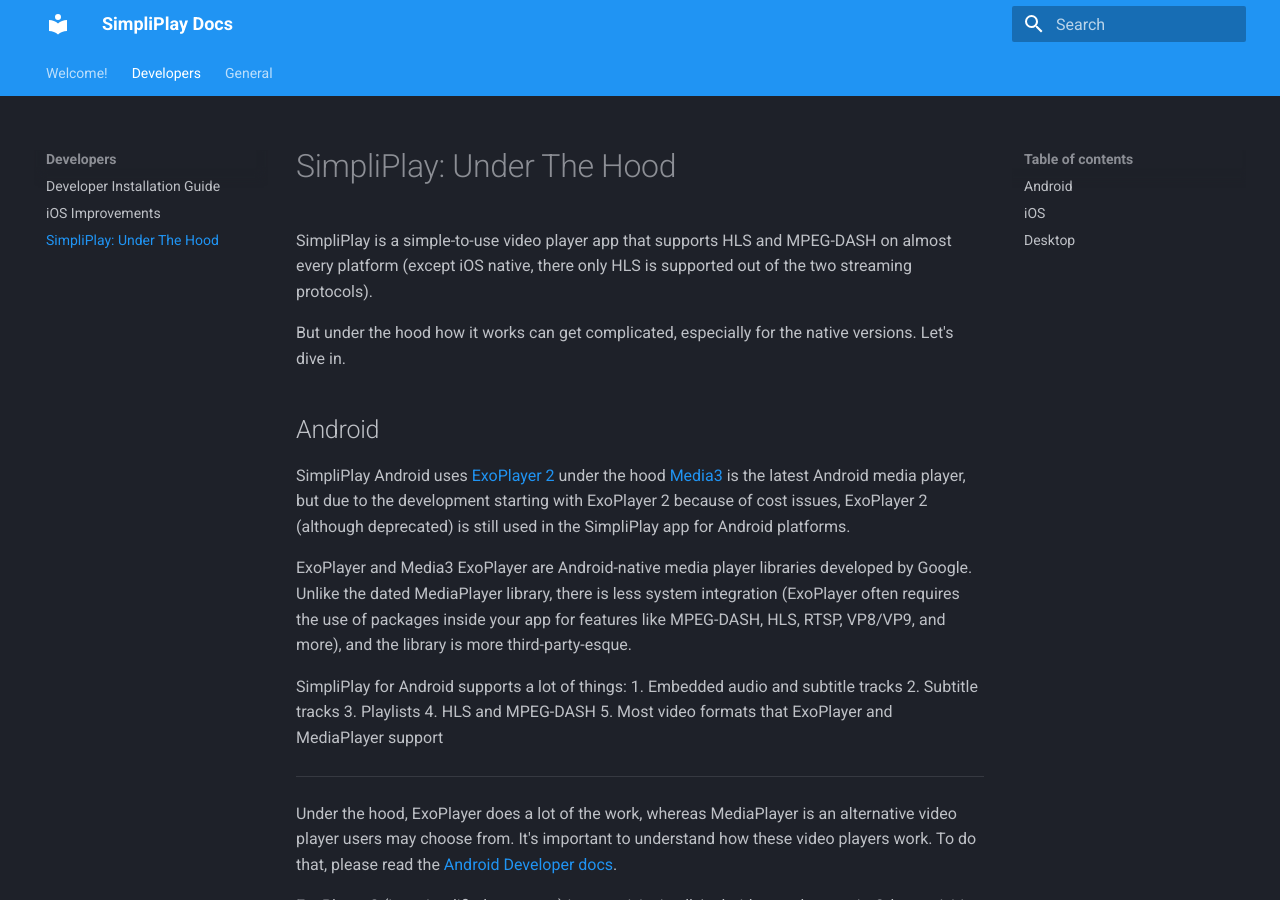
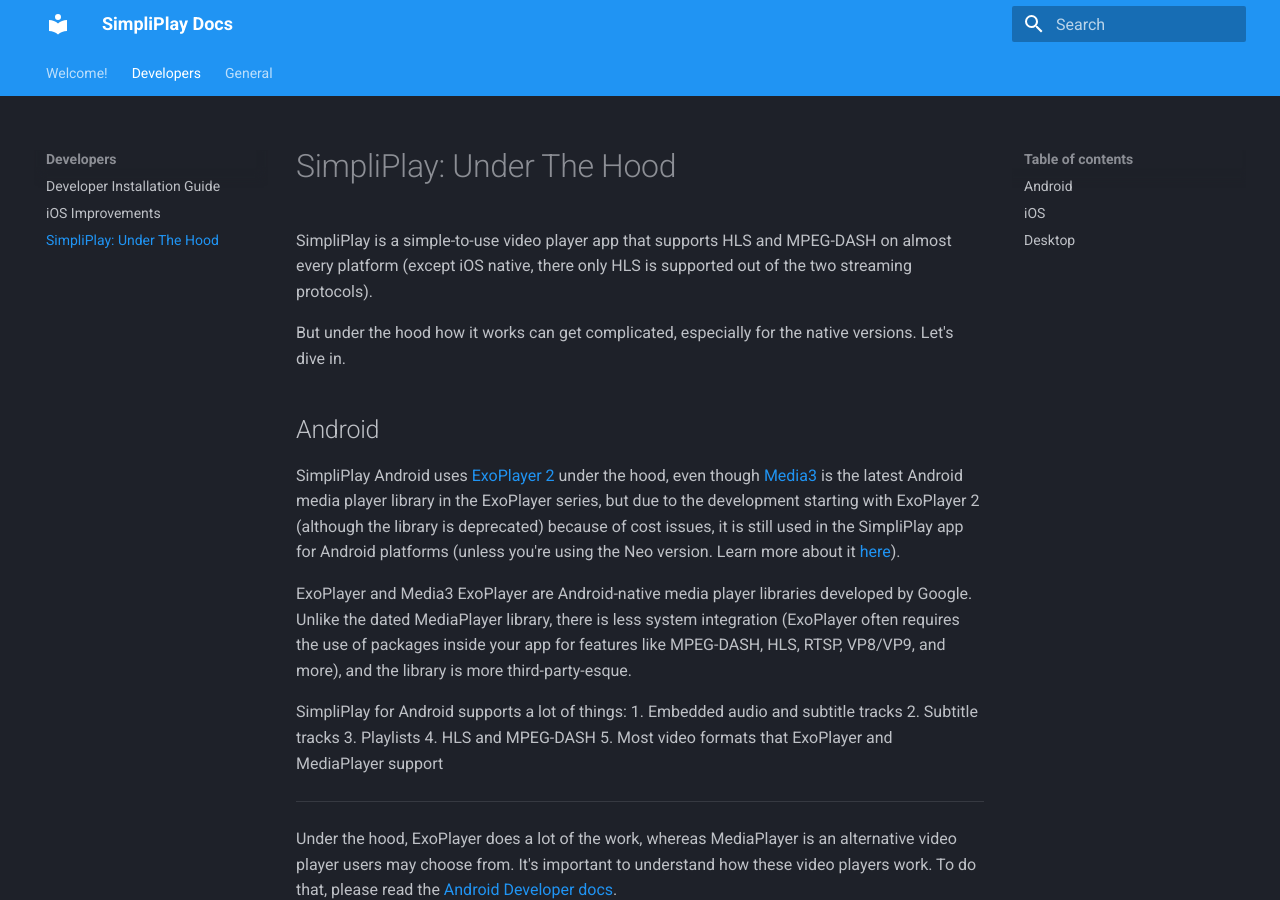
Before and after one commit to A-Star100/simpliplay-docs, an MkDocs documentation site: the page built from docs/Developers/under-the-hood.md, in a window 1280 px wide and 900 px high. Built offline with MkDocs 1.6.1 and Material for MkDocs 9.7.7, drawn with Linux system fonts in a browser that asks for light colours.

Commit message:
Update under-the-hood.md

```diff
--- a/docs/Developers/under-the-hood.md
+++ b/docs/Developers/under-the-hood.md
@@ -4,9 +4,7 @@
 But under the hood how it works can get complicated, especially for the native versions. Let's dive in.
 
 ## Android
-SimpliPlay Android uses [ExoPlayer 2](https://www.google.com/search?q=exoplayer+2&rlz=1C5CHFA_enUS919US919&oq=exoplayer+2&gs_lcrp=EgZjaHJvbWUyBggAEEUYOTIGCAEQRRg7MgYIAhBFGDsyBggDEEUYOzIGCAQQRRg8MgYIBRBFGDwyBggGEEUYPDIGCAcQRRg80gEIMTQyMWowajmoAgCwAgE&sourceid=chrome&ie=UTF-8)
-under the hood [Media3](https://developer.android.com/media/media3) is the latest Android media player, but due to the development starting with ExoPlayer 2 because of cost issues,
-ExoPlayer 2 (although deprecated) is still used in the SimpliPlay app for Android platforms.
+SimpliPlay Android uses [ExoPlayer 2](https://www.google.com/search?q=exoplayer+2&rlz=1C5CHFA_enUS919US919&oq=exoplayer+2&gs_lcrp=EgZjaHJvbWUyBggAEEUYOTIGCAEQRRg7MgYIAhBFGDsyBggDEEUYOzIGCAQQRRg8MgYIBRBFGDwyBggGEEUYPDIGCAcQRRg80gEIMTQyMWowajmoAgCwAgE&sourceid=chrome&ie=UTF-8) under the hood, even though [Media3](https://developer.android.com/media/media3) is the latest Android media player library in the ExoPlayer series, but due to the development starting with ExoPlayer 2 (although the library is deprecated) because of cost issues, it is still used in the SimpliPlay app for Android platforms (unless you're using the Neo version. Learn more about it [here](https://simpliplay-docs.readthedocs.io/en/latest/General/two-versions/)).
 
 ExoPlayer and Media3 ExoPlayer are Android-native media player libraries developed by Google. Unlike the dated MediaPlayer library, there is less system integration (ExoPlayer often
 requires the use of packages inside your app for features like MPEG-DASH, HLS, RTSP, VP8/VP9, and more), and the library is more third-party-esque.
```
